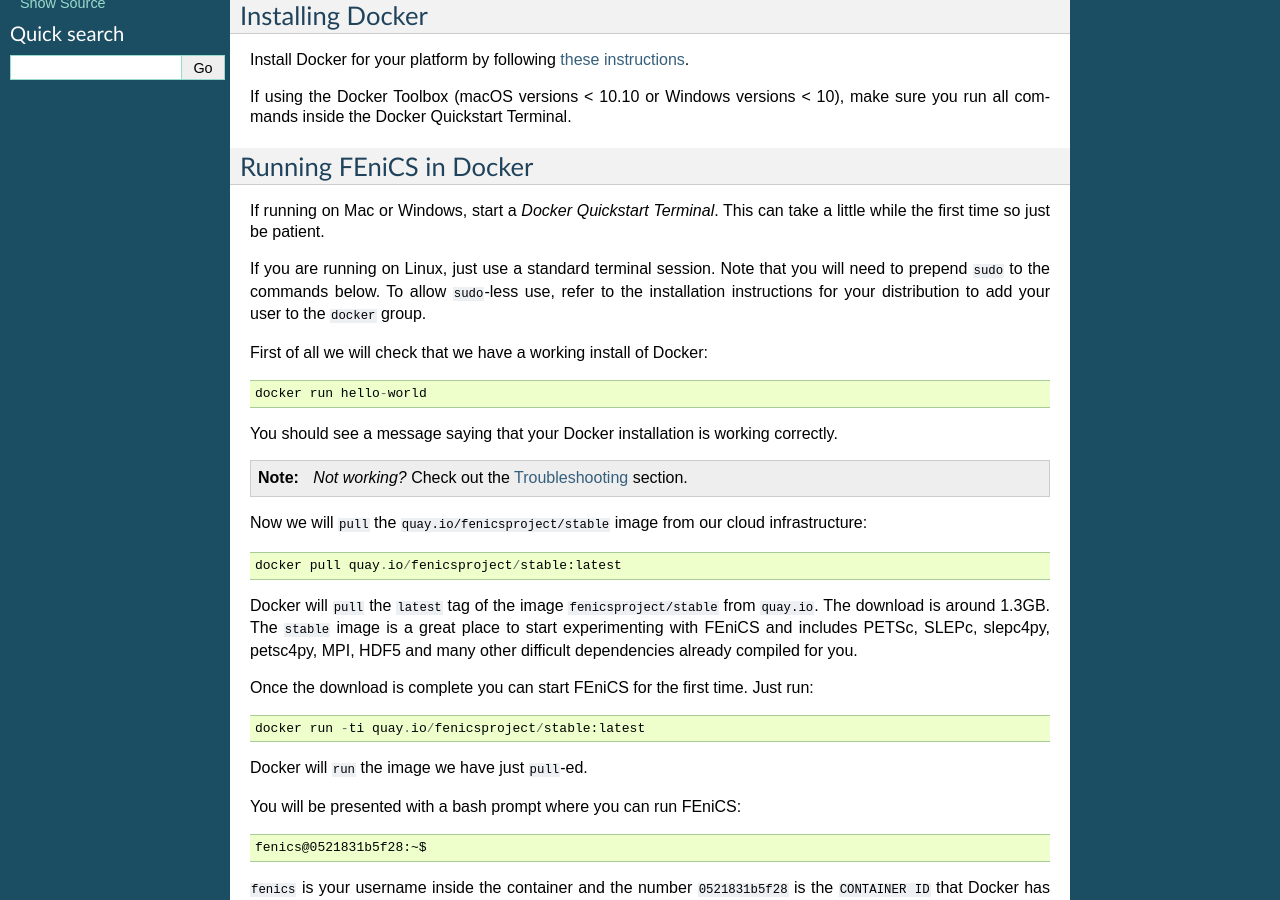
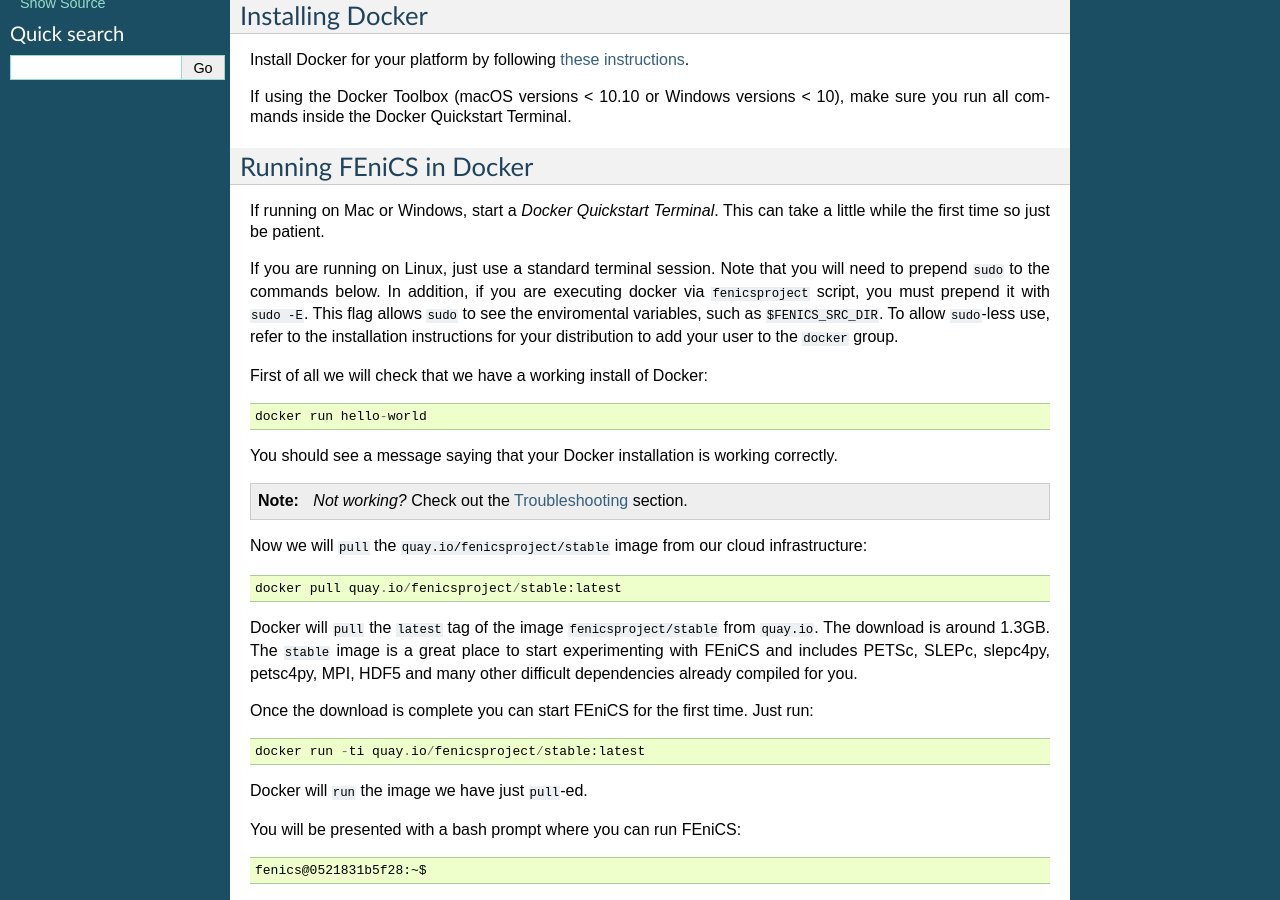
Before and after one commit to vacary/docker, a Sphinx documentation site: the page built from doc/source/introduction.rst, in a window 1280 px wide and 900 px high, scrolled down 357 px. Built offline with Sphinx 7.4.7, drawn with Linux system fonts in a browser that asks for light colours.

Commit message:
Add -E flag to sudo.

```diff
--- a/doc/source/introduction.rst
+++ b/doc/source/introduction.rst
@@ -37,9 +37,11 @@
 take a little while the first time so just be patient.
 
 If you are running on Linux, just use a standard terminal session. Note that
-you will need to prepend ``sudo`` to the commands below. To allow ``sudo``-less
-use, refer to the installation instructions for your distribution to add your
-user to the ``docker`` group.
+you will need to prepend ``sudo`` to the commands below. In addition, if you are executing
+docker via ``fenicsproject`` script, you must prepend it with ``sudo -E``.
+This flag allows ``sudo`` to see the enviromental variables, such as ``$FENICS_SRC_DIR``.
+To allow ``sudo``-less use, refer to the installation instructions for your distribution
+to add your user to the ``docker`` group.
 
 First of all we will check that we have a working install of Docker::
 
```
